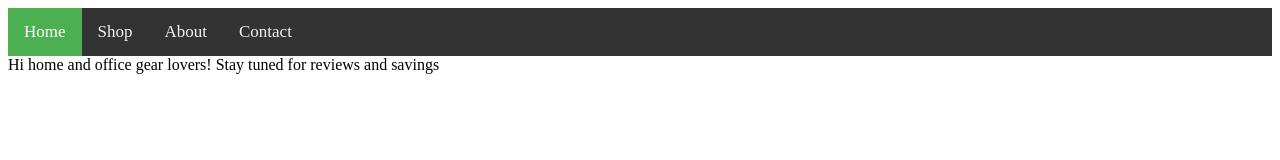
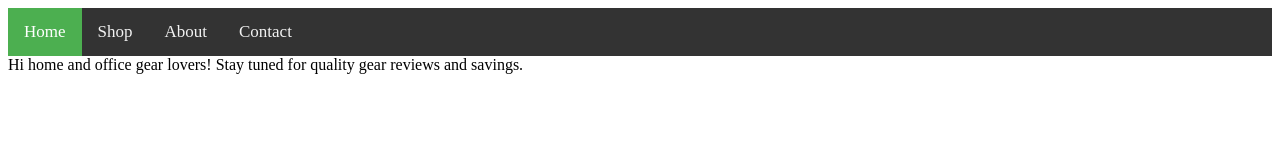
Before and after one commit to tylerashworth/homeandofficegear, a plain HTML site: page index.html in a window 1280 px wide. Drawn offline with Linux system fonts and the light colour scheme; files that its build step writes are made by us from their sources.

Commit message:
pushing change

```diff
--- a/index.html
+++ b/index.html
@@ -11,7 +11,7 @@
       <a href="#contact">Contact</a>
     </div>
     <div>
-      Hi home and office gear lovers! Stay tuned for reviews and savings
+      Hi home and office gear lovers! Stay tuned for quality gear reviews and savings.
       </div>
   </body>
 </html>
```
